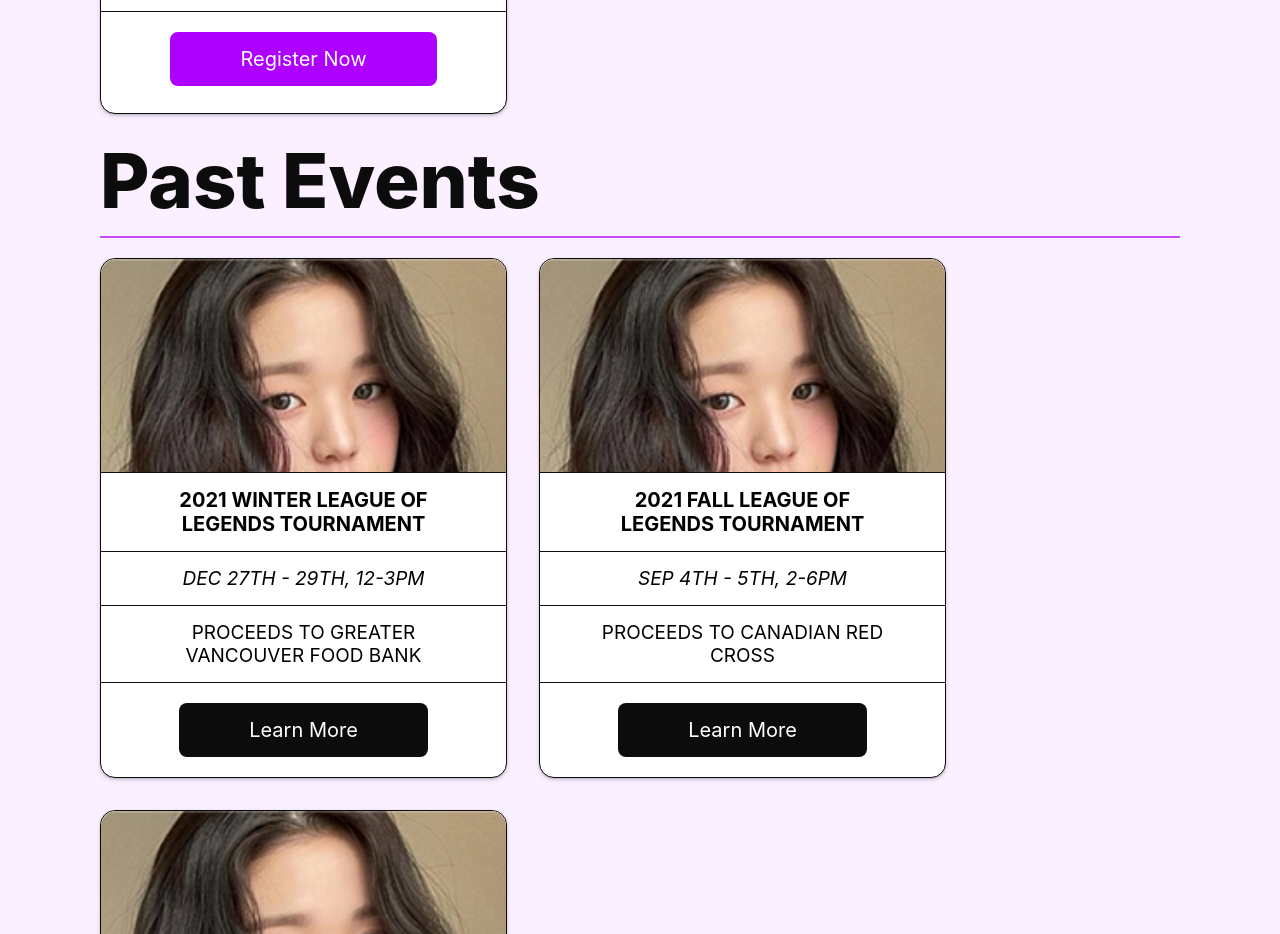
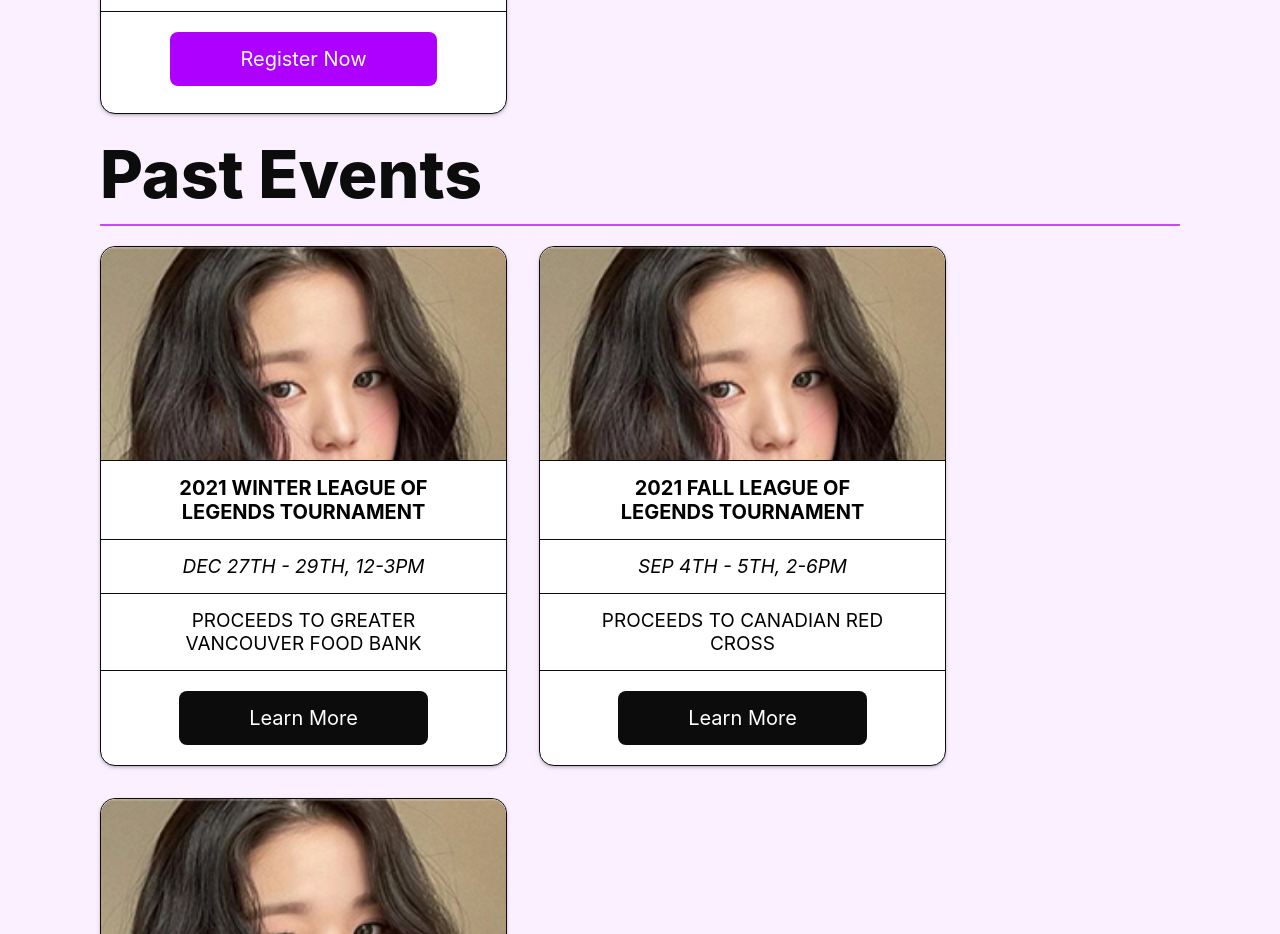
Before and after one commit to evanyans/vancouver-charity-games, a React (Create React App) app: page /events in a window 1280 px wide. Shown: the part 780-1714 px from the top of the page. Built offline with nearby package versions, Linux system fonts and the light colour scheme.

Commit message:
past events text fix

```diff
--- a/src/pages/Events.tsx
+++ b/src/pages/Events.tsx
@@ -288,6 +288,26 @@ export const Text = styled.div`
     color:#0D0C0C;
   font-size:76px;
   font-weight:800;
+  @media only screen and (max-width: 600px) {
+    font-size:26px;
+}
+
+/* Small devices (portrait tablets and large phones, 600px and up) */
+@media only screen and (min-width: 600px) {
+ font-size:66px;
+}
+
+/* Medium devices (landscape tablets, 768px and up) */
+@media only screen and (min-width: 768px) {
+}
+
+/* Large devices (laptops/desktops, 992px and up) */
+@media only screen and (min-width: 992px) {
+}
+
+/* Extra large devices (large laptops and desktops, 1200px and up) */
+@media only screen and (min-width: 1200px) {
+}
 `
 
 export const Line = styled.div`
```
